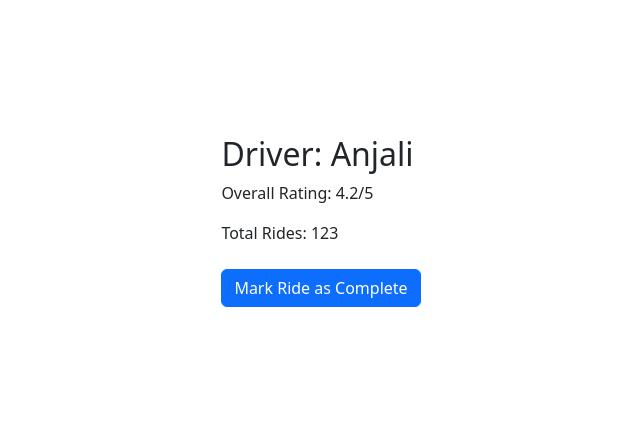
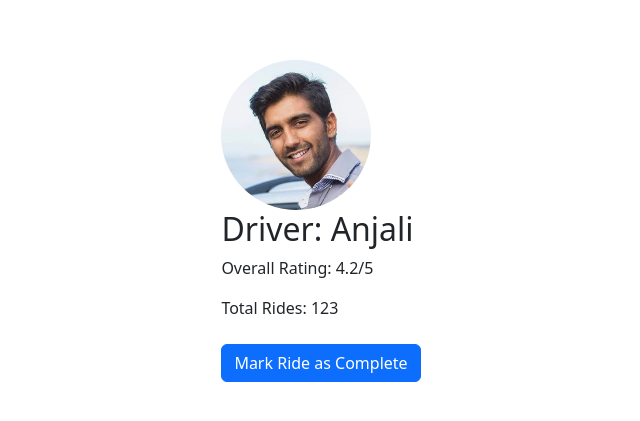
Before and after one commit to ryanlhy/carpool-FE, a React (Create React App) app: page / in a window 1280 px wide. Shown: the part 227-648 px from the top of the page, without its empty margins (319-959 px from the left). Built offline with nearby package versions, Linux system fonts and the light colour scheme.

Commit message:
add driver image

```diff
--- a/src/App.js
+++ b/src/App.js
@@ -2,12 +2,13 @@ import React, { useState } from "react";
 import DriverProfile from "./components/driverProfile";
 import RideCompleteModal from "./components/rideCompleteModal";
 import { Container, Row, Col, Button, Alert } from "react-bootstrap";
-
+import driver_image from "./components/driver_image.jpg";
 // This is just sample driver data for display.
 const driverData = {
   name: "Anjali",
   overallRating: 4.2,
   totalRides: 123,
+  imgSrc: driver_image,
 };
 
 function App() {
@@ -74,6 +75,7 @@ function App() {
               name={driverData.name}
               overallRating={driverData.overallRating}
               totalRides={driverData.totalRides}
+              imgSrc={driverData.imgSrc}
             />
             <Button variant="primary" onClick={handleShow}>
               Mark Ride as Complete
--- a/src/components/driverProfile.js
+++ b/src/components/driverProfile.js
@@ -1,8 +1,10 @@
 import React from "react";
+import { Image } from "react-bootstrap";
 
-function DriverProfile({ name, overallRating, totalRides }) {
+function DriverProfile({ name, overallRating, totalRides, imgSrc }) {
   return (
     <div className="mb-4">
+      <Image src={imgSrc} roundedCircle width="150" height="150" />
       <h2>Driver: {name}</h2>
       <p>Overall Rating: {overallRating}/5</p>
       <p>Total Rides: {totalRides}</p>
```
Also changed, not shown: src/components/driver_image.jpg (added), 1 other file (tests, documents, lock files or other folders).
